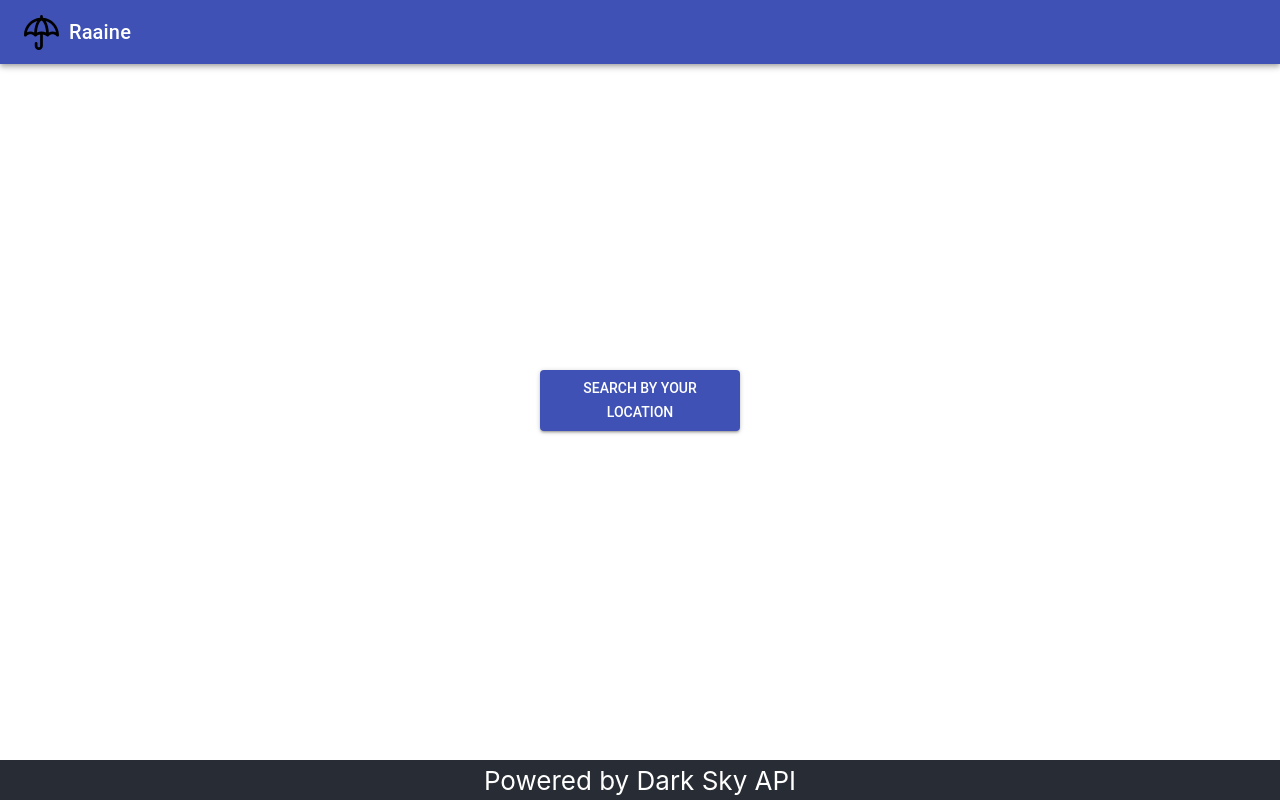
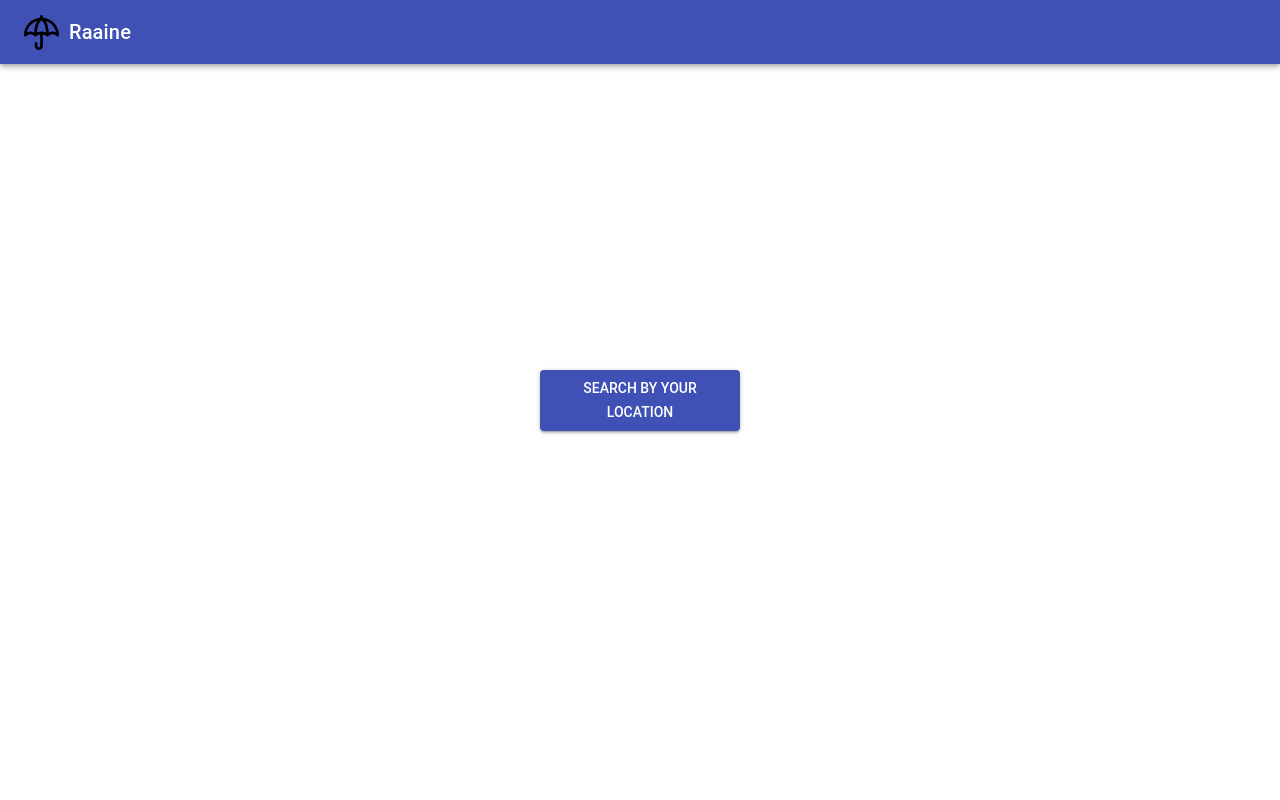
Before and after one commit to eandrews737/Raaine-Weather-App, a React (Create React App) app: page / in a window 1280 px wide. Built offline with nearby package versions, Linux system fonts and the light colour scheme; no server answers.

Commit message:
removed footer

```diff
--- a/src/App.js
+++ b/src/App.js
@@ -17,7 +17,6 @@ function App() {
           <Route path="/search" component={WeatherPageComponent} />
           <Route component={NotfoundComponent} />
         </Switch>
-        <FooterComponent />
       </Router>
     </div>
   );
```
